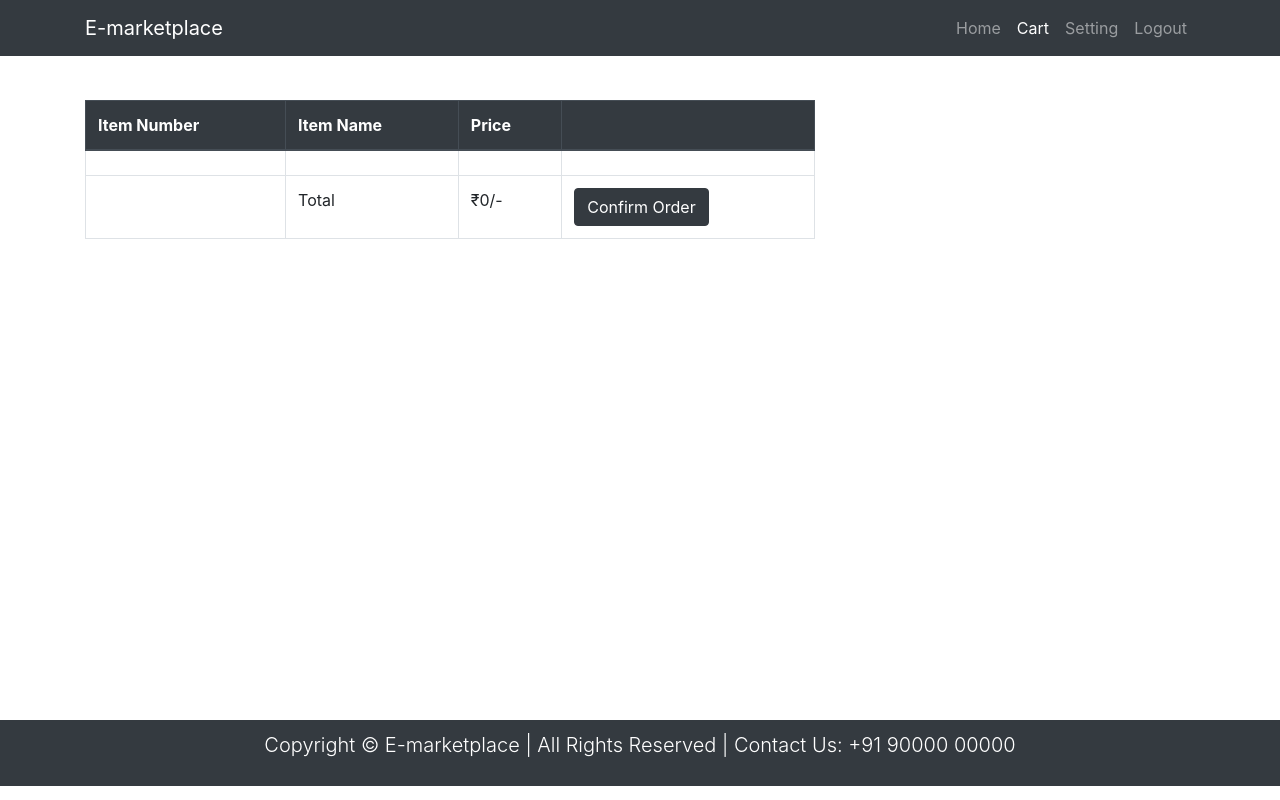
After one commit to codingwolf-at/e-marketplace, a PHP site: page /cart.html in a window 1280 px wide. The commit adds this page. Run offline with PHP 8.4, Linux system fonts and the light colour scheme.

Commit message:
cart added

```diff
--- /dev/null
+++ b/cart.html
@@ -0,0 +1,101 @@
+<!DOCTYPE html>
+<html lang="en">
+<head>
+    <meta charset="UTF-8">
+    <meta name="viewport" content="width=device-width, initial-scale=1.0">
+
+    <!-- Link to custom CSS file -->
+    <link rel="stylesheet" href="css/main.css">
+
+    <!-- Jquery library -->
+    <script type="text/javacsript" src="bootstrap/js/jquery.js"></script>
+    <script src="bootstrap/js/jquery.slim.min.js"></script>
+
+    <!-- Bootstrap files -->
+    <link rel="stylesheet" href="bootstrap/css/bootstrap.min.css">
+    <script type="text/javascript" src="bootstrap/js/bootstrap.min.js"></script>
+    <script src="bootstrap/js/bootstrap.bundle.min.js"></script>
+
+    <title>E-marketplace</title>
+</head>
+<body>
+
+    <!-- Header starts -->
+    <nav class="navbar navbar-expand-sm bg-dark navbar-dark fixed-top">
+        <div class="container">
+
+            <!-- Website logo -->
+            <div class="navbar-header">
+                <a href="index.html" class="navbar-brand">E-marketplace</a>
+                <button class="navbar-toggler" type="button" data-toggle="collapse" data-target="#mynavbar" aria-controls="mynavbar" aria-expanded="false" aria-label="Toggle navigation">
+                    <span class="navbar-toggler-icon"></span>
+                </button>
+            </div>
+
+            <!-- Website Links -->
+            <div class="collapse navbar-collapse" id="mynavbar">
+                <ul class="nav navbar-nav">
+                    <li class="nav-item">
+                        <a href="index.html" class="nav-link">Home</a>
+                    </li>
+                    <li class="nav-item">
+                        <a href="signup.html" class="nav-link active">Cart</a>
+                    </li>
+                    <li class="nav-item">
+                        <a href="login.html" class="nav-link">Setting</a>
+                    </li>
+                    <li class="nav-item">
+                        <a href="login.html" class="nav-link">Logout</a>
+                    </li>
+                </ul>
+            </div>
+
+        </div>
+    </nav>
+    <!-- /Header-->
+
+    <!-- Main body content -->
+    <div class="container cart">
+        <div class="row">
+            <div class="col-md-8 col-md-offset-5">
+                <table class="table table-bordered">
+                    <thead class=" thead-dark">
+                        <tr>
+                            <th>Item Number</th>
+                            <th>Item Name</th>
+                            <th>Price</th>
+                            <th></th>
+                        </tr>
+                    </thead>
+                    <tbody>
+                        <tr>
+                            <td></td>
+                            <td></td>
+                            <td></td>
+                            <td></td>
+                        </tr>
+                    </tbody>
+                    <tfoot>
+                        <td></td>
+                        <td>Total</td>
+                        <td>₹0/-</td>
+                        <td><a href="success.html" class="btn btn-dark">Confirm Order</a></td>
+                    </tfoot>
+                </table>
+            </div>
+        </div>
+    </div>
+    <!-- /Main body content -->
+
+    <!-- Footer starts -->
+    <footer>
+        <div class="container home-center-content">
+            <p class="lead">
+                Copyright © E-marketplace | All Rights Reserved | Contact Us: +91 90000 00000
+            </p>
+        </div>
+    </footer>
+    <!-- /Footer -->
+
+</body>
+</html>
--- a/css/main.css
+++ b/css/main.css
@@ -62,3 +62,8 @@ footer{
   background-color: #26323845;
   box-shadow: 12px 12px 22px grey;
 }
+
+.cart{
+  height: 90vh;
+  padding-top: 100px;
+}
```
Also changed, not shown: product.html (+5 -2 lines).
